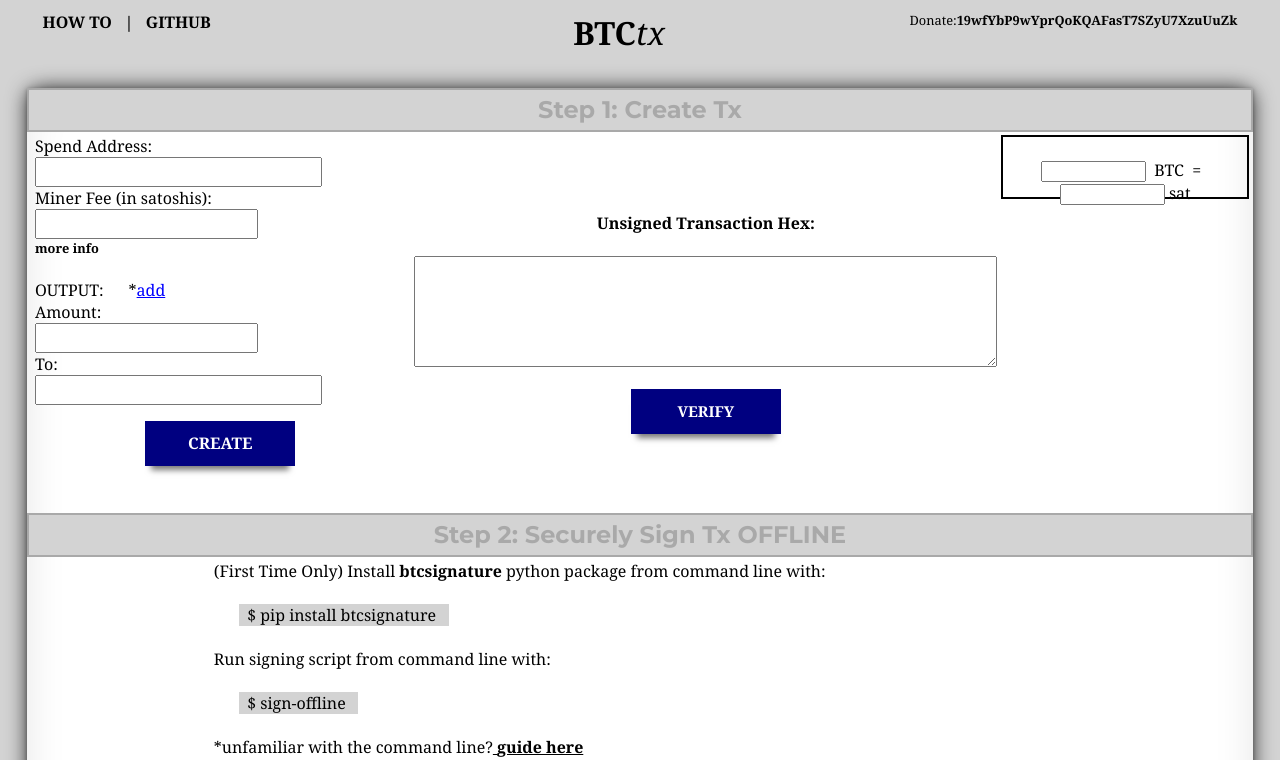
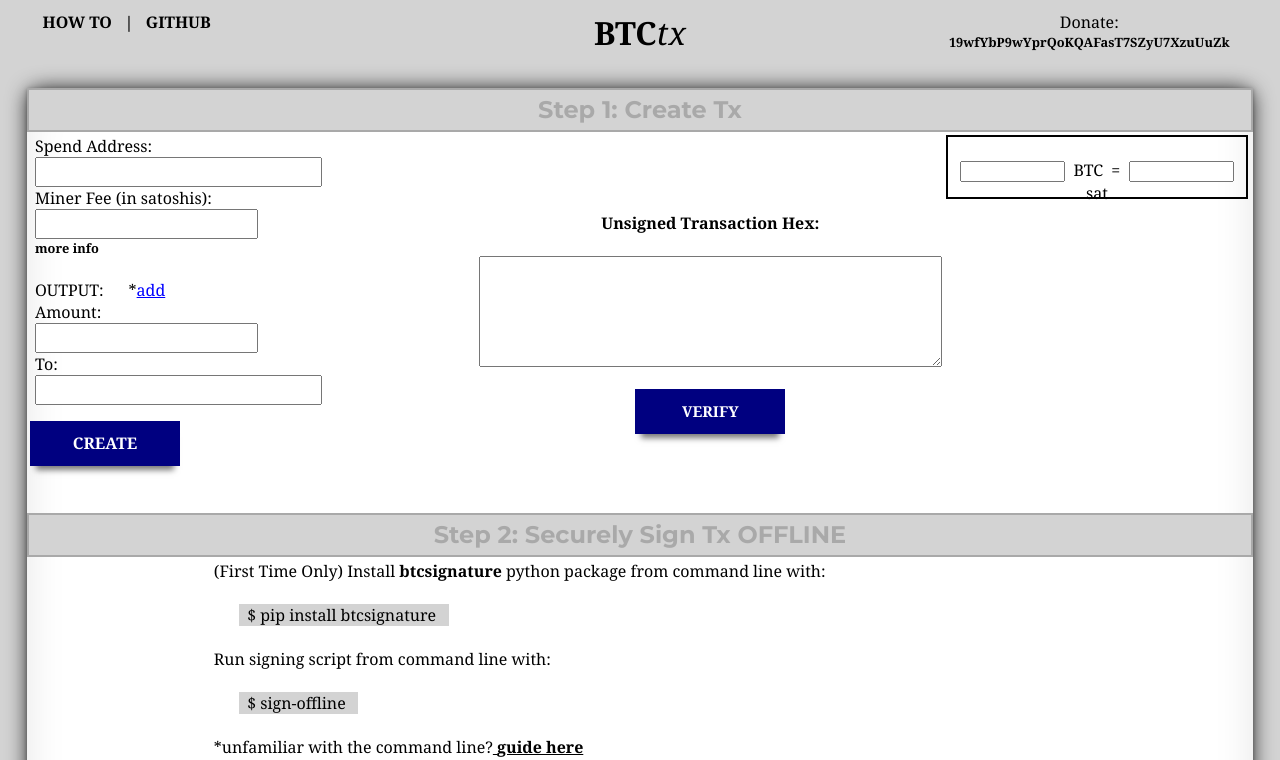
Before and after one commit to kassandraoftroy/sendBTCsimply, a Django app: page / in a window 1280 px wide. Shown: the top 760 px of the page. Run offline with Django 3.2, Linux system fonts and the light colour scheme; some libraries are stand-ins or nearby versions.

Commit message:
fixing layout

```diff
--- a/sendbtc/templates/send.html
+++ b/sendbtc/templates/send.html
@@ -92,9 +92,9 @@
 					<span style="font-family:'Montserrat' sans-serif;">BTC</span><span style='font-style:italic;font-weight:normal;'>tx</span>
 				</h1>
 			</td>
-			<td style='text-align: right; width:25%;vertical-align: top;'>
-				<p>
-					<span style="font-family:'Montserrat' sans-serif;font-size:.8em;">Donate:<strong>19wfYbP9wYprQoKQAFasT7SZyU7XzuUuZk</strong></span>
+			<td style='text-align: center; width:25%;vertical-align: top;'>
+				<p style="font-family:'Montserrat' sans-serif;">
+					Donate:<br><span style="font-size:.8em;"><strong>19wfYbP9wYprQoKQAFasT7SZyU7XzuUuZk</strong></span>
 				</p>
 			</td>
 		</tr>
@@ -124,11 +124,11 @@
 						<input type="text" name="" id='receiver' size='32' class='form'><br>
 					</p>
 
-					<div id='create' class="eff2" style="background-color:navy;border:none;font-size:16px;font-family: 'Montserrat' sans-serif;color:white; height:45px; line-height: 45px;vertical-align: middle;width:150px;margin:auto;cursor: pointer;"><span style='text-align: center;'><strong>CREATE</strong></span></div><br><br>
+					<div id='create' class="eff2" style="background-color:navy;border:none;font-size:16px;font-family: 'Montserrat' sans-serif;color:white; height:45px; line-height: 45px;vertical-align: middle;width:150px;margin:0;cursor: pointer;text-align:center;"><span style='text-align: center;'><strong>CREATE</strong></span></div><br><br>
 				</td>
 				<td style='width:32%; text-align:center;'>
 					<h4 id='s_header'>Unsigned Transaction Hex:</h4>
-						<textarea name="" cols="70" rows="7" wrap='hard' id='unsigned'></textarea><br><br>
+						<textarea name="" cols="55" rows="7" wrap='hard' id='unsigned'></textarea><br><br>
 						<div id='verify' class="eff2" style="background-color:navy;border:none;font-size:15px;font-family: 'Montserrat' sans-serif;color:white; height:45px; line-height: 45px;vertical-align: middle;width:150px;margin:auto;cursor: pointer;"><strong>VERIFY</strong></div>
 				</td>
 				<td style='text-align:center;width:28%;vertical-align:top;'>
```
